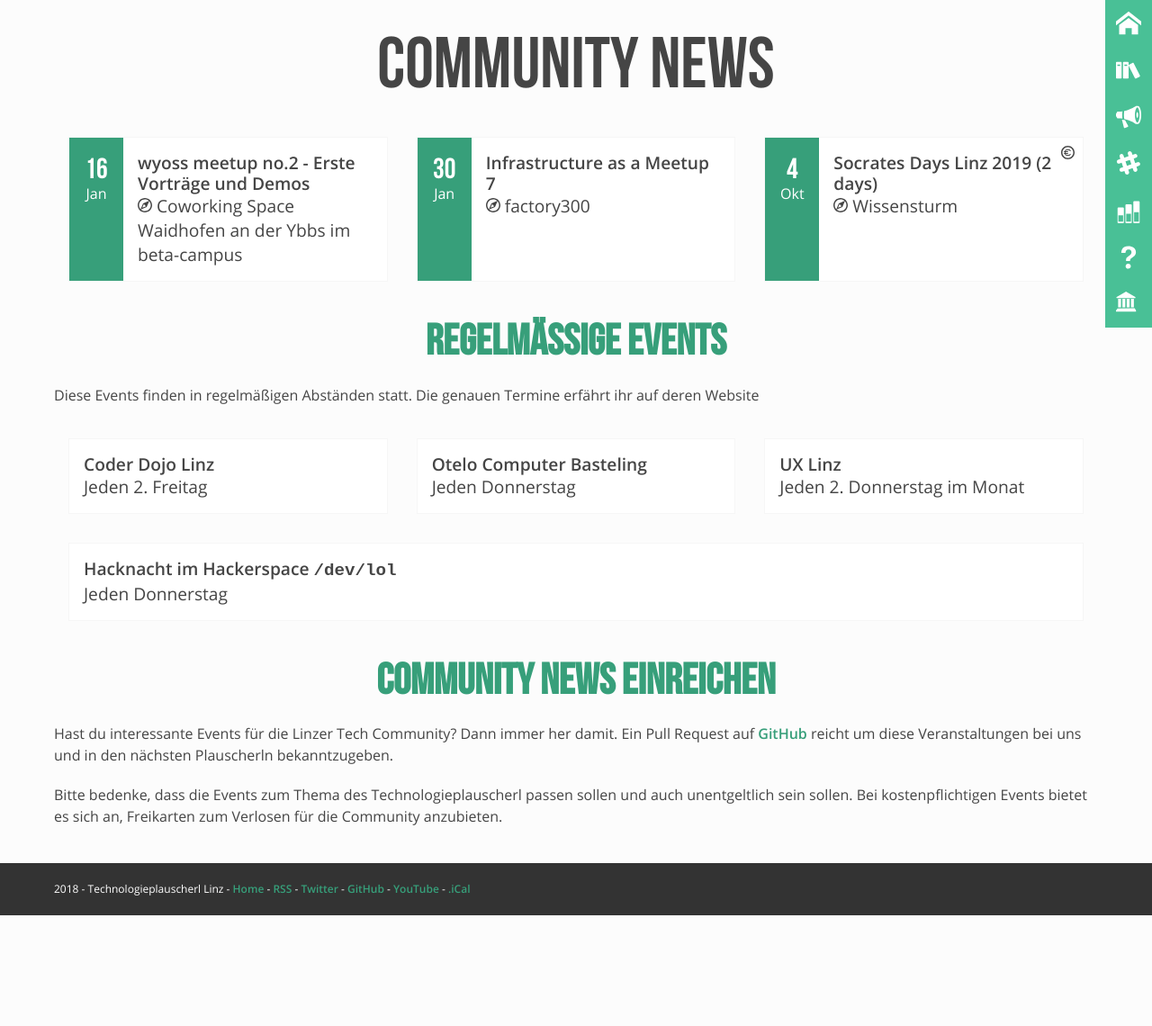
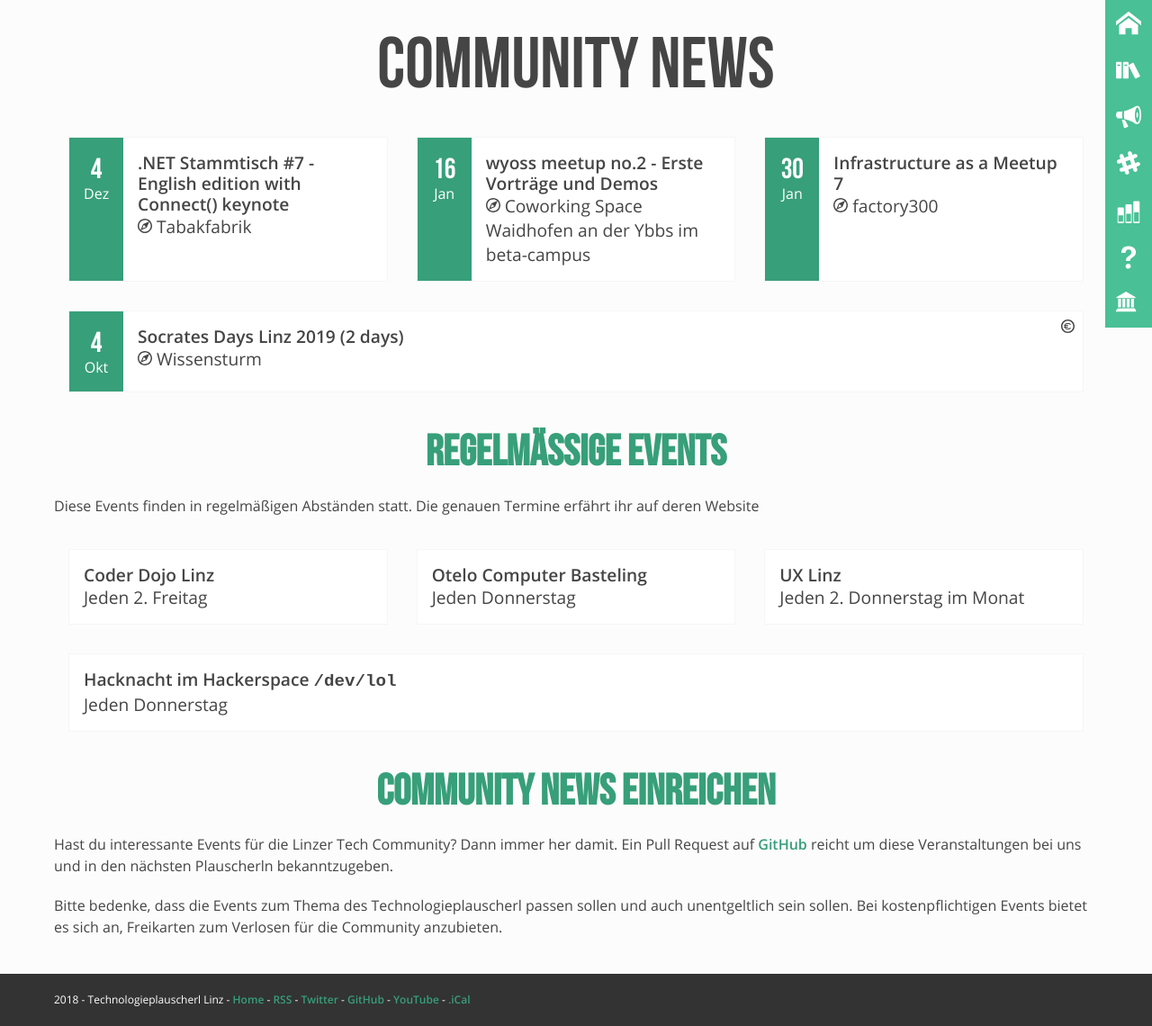
Before and after one commit to mericanAncer127/plauscherl, a Jekyll site: the page built from pages/community-news.html, in a window 1280 px wide. Shown: the whole page at 90% size. Built offline with Jekyll 4.4.1, drawn with Linux system fonts in a browser that asks for light colours; before the commit the page ends 1017 px from its top, so only the background shows below that.

Commit message:
Update community.yml (#161)

```diff
--- a/_data/community.yml
+++ b/_data/community.yml
@@ -441,6 +441,11 @@
       location: "Dynatrace"
       date: 2018-09-18
       link: https://www.meetup.com/NET-Stammtisch-Linz/events/253592680/
+    -
+      name: ".NET Stammtisch #7 - English edition with Connect() keynote"
+      location: "Tabakfabrik"
+      date: 2018-12-04
+      link: https://www.meetup.com/NET-Stammtisch-Linz/events/256314848/
 -
   id: linz-cobol-meetup
   name: "Linz Cobol Meetup"
```
